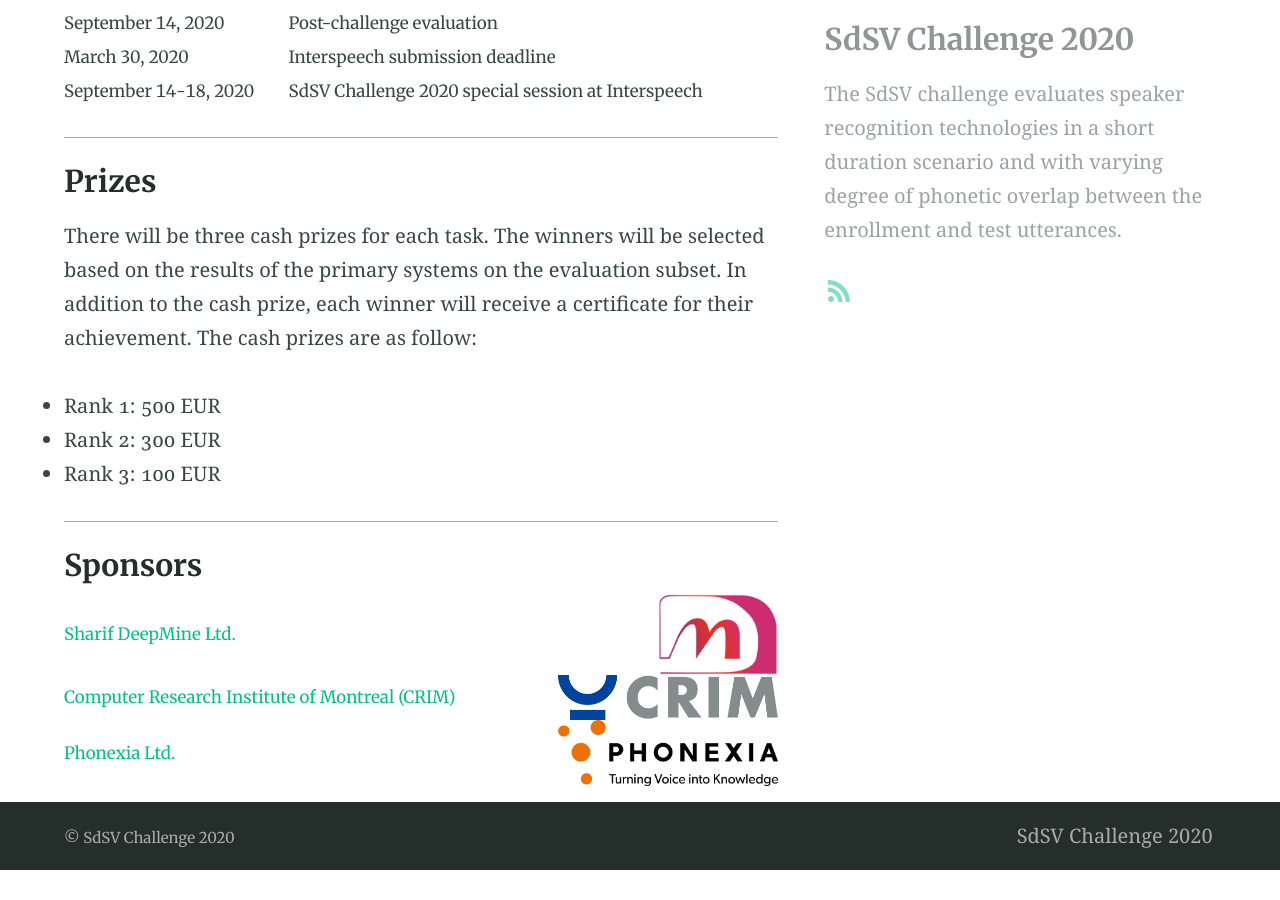
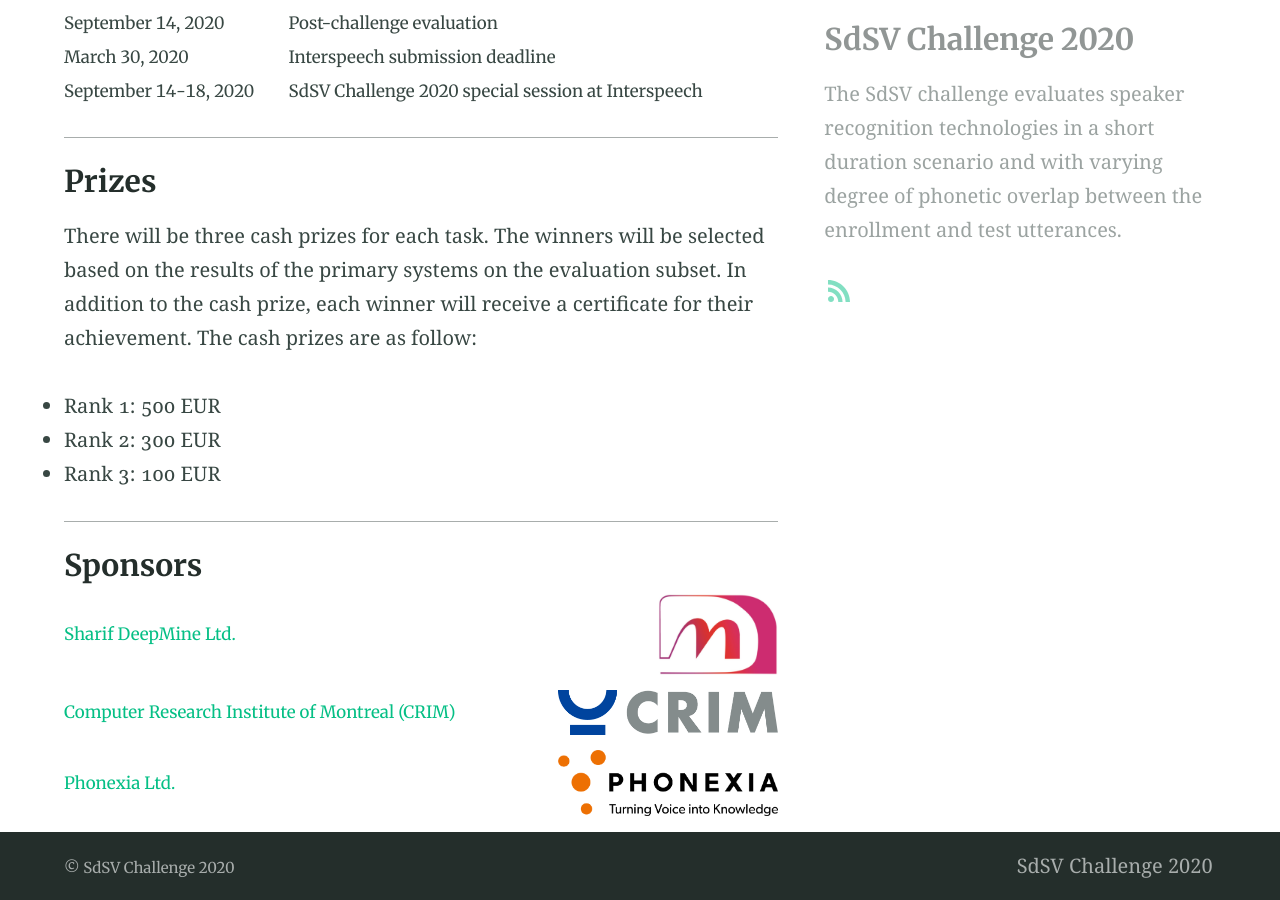
Before and after one commit to SdSVC/sdsvc.github.io, a Jekyll site: the page built from index.md, in a window 1280 px wide and 900 px high, scrolled down 1493 px. Built offline with Jekyll 4.4.1, drawn with Linux system fonts in a browser that asks for light colours; our own code applies the rules of GitHub Pages for plain Markdown files; before the commit the page ends 2363 px from its top, so only the background shows below that.

Commit message:
Update sponsors

```diff
--- a/index.md
+++ b/index.md
@@ -113,7 +113,7 @@
     <td>
     <a href="https://www.crim.ca/en">Computer Research Institute of Montreal (CRIM)</a>
     </td>
-    <td>
+    <td style="padding-bottom: 15px; padding-top: 15px;">
     <a href="https://www.crim.ca/en"><img align="right" width="220" src="/images/logo_CRIM_300dpi.jpg"></a>
     </td>
  </tr>
```
